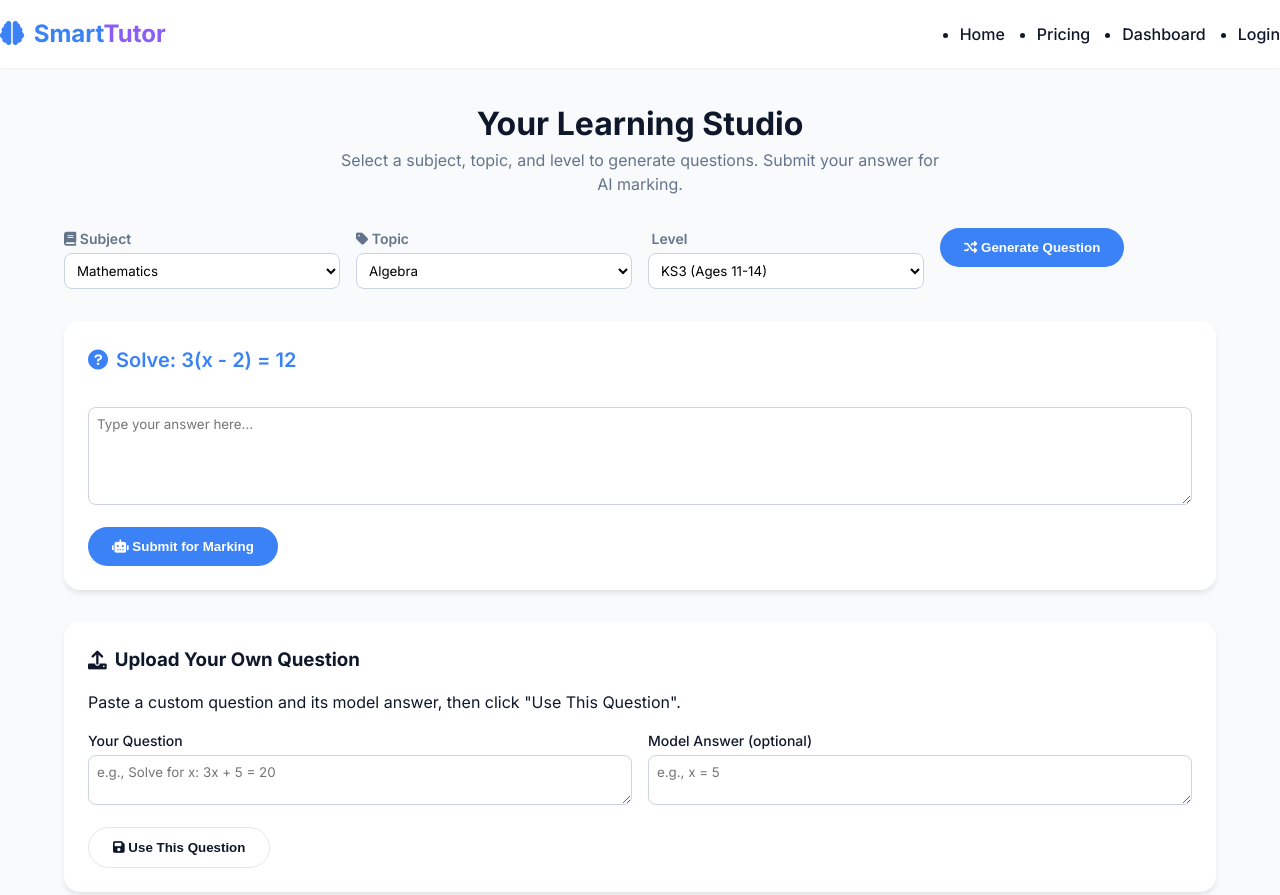
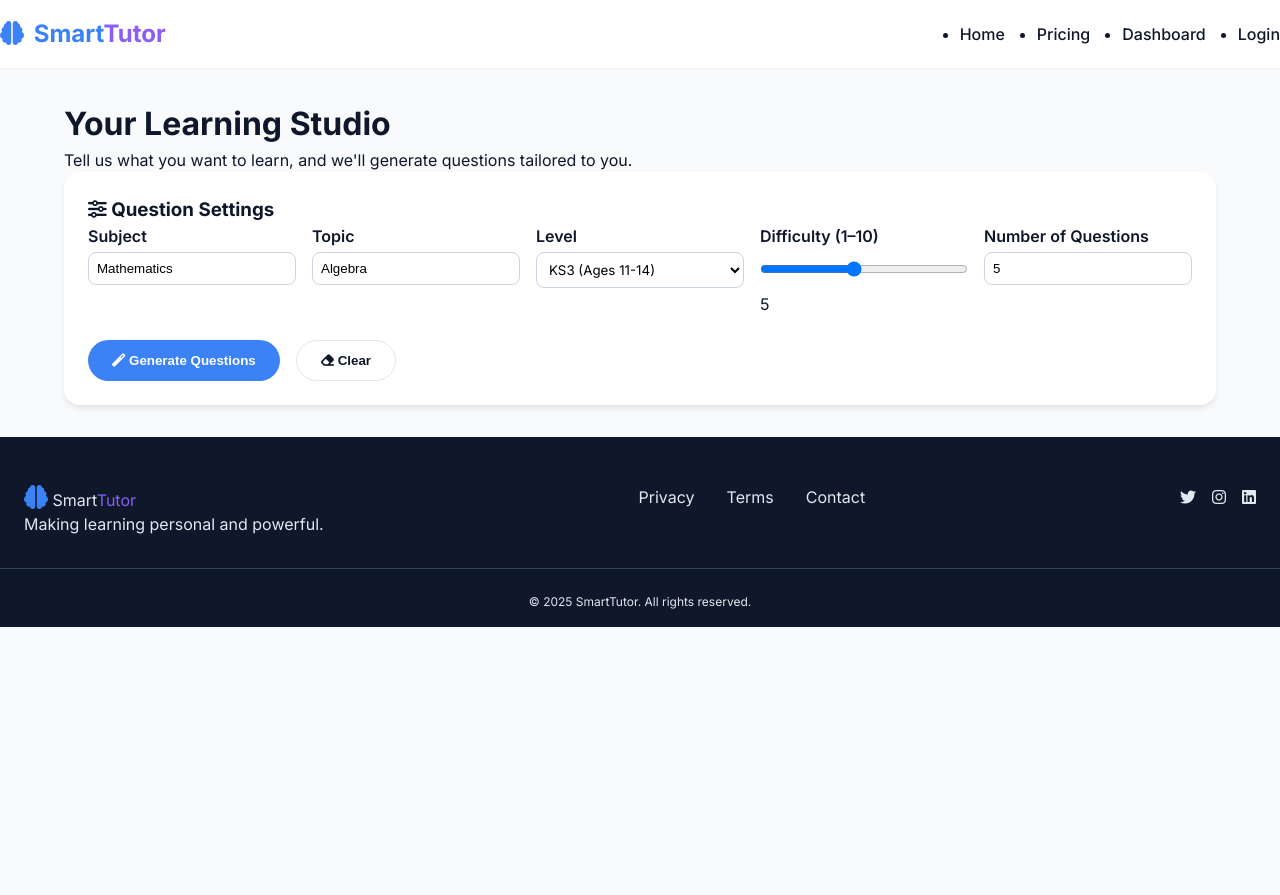
Before and after one commit to Harrry467/Deepseek2, a plain HTML site: page dashboard.html in a window 1280 px wide. Shown: the top 895 px of the page. After the commit the page ends 800 px from the top, so only its background shows below. Drawn offline with Linux system fonts and the light colour scheme.

Commit message:
Update dashboard.html

```diff
--- a/dashboard.html
+++ b/dashboard.html
@@ -8,84 +8,87 @@
     <link href="https://fonts.googleapis.com/css2?family=Inter:wght@300;400;500;600;700&display=swap" rel="stylesheet">
     <link rel="stylesheet" href="https://cdnjs.cloudflare.com/ajax/libs/font-awesome/6.0.0-beta3/css/all.min.css">
     <style>
-        /* Dashboard specific styles */
+        /* New dashboard specific styles */
         .dashboard-container {
             max-width: 1200px;
             margin: 2rem auto;
             padding: 0 1.5rem;
         }
-        .dashboard-header {
-            text-align: center;
-            margin-bottom: 2rem;
-        }
-        .controls-grid {
-            display: grid;
-            grid-template-columns: repeat(auto-fit, minmax(200px, 1fr));
-            gap: 1rem;
-            margin-bottom: 2rem;
-        }
-        .control-group label {
-            display: block;
-            font-weight: 600;
-            margin-bottom: 0.25rem;
-        }
-        select, textarea {
-            width: 100%;
-            padding: 0.5rem;
-            border-radius: 0.5rem;
-            border: 1px solid #cbd5e1;
-        }
-        .question-card {
+        .config-panel {
             background: white;
             border-radius: 1rem;
             padding: 1.5rem;
             margin-bottom: 2rem;
             box-shadow: 0 4px 6px -1px rgba(0,0,0,0.1);
         }
-        .question-header {
-            font-size: 1.25rem;
+        .config-grid {
+            display: grid;
+            grid-template-columns: repeat(auto-fit, minmax(200px, 1fr));
+            gap: 1rem;
+            margin-bottom: 1.5rem;
+        }
+        .config-group label {
+            display: block;
             font-weight: 600;
-            margin-bottom: 1rem;
+            margin-bottom: 0.25rem;
+        }
+        .config-group input, .config-group select {
+            width: 100%;
+            padding: 0.5rem;
+            border-radius: 0.5rem;
+            border: 1px solid #cbd5e1;
+        }
+        .difficulty-slider {
+            width: 100%;
+        }
+        .action-buttons {
             display: flex;
-            gap: 0.5rem;
-            align-items: center;
-            color: #3b82f6;
+            gap: 1rem;
+            flex-wrap: wrap;
         }
-        .answer-area textarea {
-            margin: 1rem 0;
+        .questions-panel {
+            background: white;
+            border-radius: 1rem;
+            padding: 1.5rem;
+            margin-bottom: 2rem;
+            box-shadow: 0 4px 6px -1px rgba(0,0,0,0.1);
+        }
+        .question-item {
+            border-bottom: 1px solid #e2e8f0;
+            padding: 1rem 0;
+        }
+        .question-item:last-child {
+            border-bottom: none;
+        }
+        .question-text {
+            font-weight: 600;
+            margin-bottom: 0.5rem;
+        }
+        .answer-input {
+            width: 100%;
+            padding: 0.5rem;
+            border-radius: 0.5rem;
+            border: 1px solid #cbd5e1;
+            margin-bottom: 0.5rem;
             resize: vertical;
         }
-        .feedback {
-            margin-top: 1rem;
-            padding: 1rem;
+        .feedback-item {
             background: #f1f5f9;
             border-radius: 0.5rem;
-            border-left: 4px solid #3b82f6;
+            padding: 0.75rem;
+            margin-top: 0.5rem;
+        }
+        .score {
+            font-weight: bold;
+            margin-bottom: 0.25rem;
         }
         .hidden {
             display: none;
         }
-        .score {
-            font-size: 1.5rem;
-            font-weight: bold;
-            margin-bottom: 0.5rem;
-        }
-        .upload-card {
-            background: white;
-            border-radius: 1rem;
-            padding: 1.5rem;
-            box-shadow: 0 4px 6px -1px rgba(0,0,0,0.1);
-        }
-        .upload-fields {
-            display: grid;
-            grid-template-columns: 1fr 1fr;
-            gap: 1rem;
-            margin: 1rem 0;
-        }
-        @media (max-width: 768px) {
-            .upload-fields {
-                grid-template-columns: 1fr;
-            }
+        .loading {
+            text-align: center;
+            padding: 2rem;
+            font-style: italic;
         }
     </style>
 </head>
@@ -103,69 +106,56 @@
     </nav>
 
     <div class="dashboard-container">
-        <div class="dashboard-header">
         <h1>Your Learning Studio</h1>
-            <p>Select a subject, topic, and level to generate questions. Submit your answer for AI marking.</p>
+        <p>Tell us what you want to learn, and we'll generate questions tailored to you.</p>
+
+        <!-- Configuration panel -->
+        <div class="config-panel">
+            <h3><i class="fas fa-sliders-h"></i> Question Settings</h3>
+            <div class="config-grid">
+                <div class="config-group">
+                    <label>Subject</label>
+                    <input type="text" id="subject" placeholder="e.g., Mathematics" value="Mathematics">
                 </div>
-
-        <!-- Controls -->
-        <div class="controls-grid">
-            <div class="control-group">
-                <label><i class="fas fa-book"></i> Subject</label>
-                <select id="subject">
-                    <option value="maths">Mathematics</option>
-                    <option value="physics">Physics</option>
-                    <option value="chemistry">Chemistry</option>
-                    <option value="biology">Biology</option>
-                    <option value="english">English</option>
-                </select>
+                <div class="config-group">
+                    <label>Topic</label>
+                    <input type="text" id="topic" placeholder="e.g., Algebra, Geometry" value="Algebra">
                 </div>
-            <div class="control-group">
-                <label><i class="fas fa-tag"></i> Topic</label>
-                <select id="topic"></select>
-            </div>
-            <div class="control-group">
-                <label><i class="fas fa-chart-simple"></i> Level</label>
+                <div class="config-group">
+                    <label>Level</label>
                     <select id="level">
                         <option value="KS3">KS3 (Ages 11-14)</option>
                         <option value="GCSE">GCSE (Ages 14-16)</option>
                         <option value="ALevel">A-Level (Ages 16-18)</option>
                     </select>
                 </div>
-            <div class="control-group">
-                <button id="generateBtn" class="btn-primary"><i class="fas fa-shuffle"></i> Generate Question</button>
+                <div class="config-group">
+                    <label>Difficulty (1–10)</label>
+                    <input type="range" id="difficulty" min="1" max="10" value="5" class="difficulty-slider">
+                    <span id="difficultyValue">5</span>
+                </div>
+                <div class="config-group">
+                    <label>Number of Questions</label>
+                    <input type="number" id="numQuestions" min="1" max="20" value="5">
+                </div>
+            </div>
+            <div class="action-buttons">
+                <button id="generateBtn" class="btn-primary"><i class="fas fa-magic"></i> Generate Questions</button>
+                <button id="clearBtn" class="btn-outline"><i class="fas fa-eraser"></i> Clear</button>
             </div>
         </div>
 
-        <!-- Question & Answer Card -->
-        <div class="question-card">
-            <div class="question-header">
-                <i class="fas fa-question-circle"></i>
-                <span id="questionText">Click "Generate Question" to start</span>
+        <!-- Questions panel (initially hidden) -->
+        <div id="questionsPanel" class="questions-panel hidden">
+            <h3><i class="fas fa-list"></i> Your Questions</h3>
+            <div id="questionsList"></div>
+            <div class="action-buttons" style="margin-top: 1rem;">
+                <button id="submitAnswersBtn" class="btn-primary"><i class="fas fa-check-circle"></i> Submit Answers</button>
             </div>
-            <div class="answer-area">
-                <textarea id="answerInput" rows="5" placeholder="Type your answer here..."></textarea>
-                <button id="submitBtn" class="btn-primary"><i class="fas fa-robot"></i> Submit for Marking</button>
-            </div>
-            <div id="feedback" class="feedback hidden"></div>
         </div>
 
-        <!-- Custom Question Upload -->
-        <div class="upload-card">
-            <h3><i class="fas fa-upload"></i> Upload Your Own Question</h3>
-            <p>Paste a custom question and its model answer, then click "Use This Question".</p>
-            <div class="upload-fields">
-                <div class="field-group">
-                    <label>Your Question</label>
-                    <textarea id="customQuestion" rows="2" placeholder="e.g., Solve for x: 3x + 5 = 20"></textarea>
-                </div>
-                <div class="field-group">
-                    <label>Model Answer (optional)</label>
-                    <textarea id="customModelAnswer" rows="2" placeholder="e.g., x = 5"></textarea>
-                </div>
-            </div>
-            <button id="setCustomBtn" class="btn-outline"><i class="fas fa-save"></i> Use This Question</button>
-        </div>
+        <!-- Loading indicator -->
+        <div id="loading" class="loading hidden">Generating questions, please wait...</div>
     </div>
 
     <footer>
@@ -177,10 +167,9 @@
         <div class="copyright"><p>&copy; 2025 SmartTutor. All rights reserved.</p></div>
     </footer>
 
-    <script src="js/questions.js"></script>
     <script src="js/dashboard.js"></script>
     <script>
-        // Update login/logout button based on session
+        // Update login/logout button
         const user = JSON.parse(localStorage.getItem('smarttutor_user'));
         const loginBtn = document.getElementById('loginLogoutBtn');
         if (user && user.email) {
@@ -195,6 +184,13 @@
             loginBtn.innerText = 'Login';
             loginBtn.href = 'login.html';
         }
+
+        // Update difficulty value display
+        const difficultySlider = document.getElementById('difficulty');
+        const difficultySpan = document.getElementById('difficultyValue');
+        difficultySlider.addEventListener('input', () => {
+            difficultySpan.textContent = difficultySlider.value;
+        });
     </script>
 </body>
 </html>
```
Lines whose indentation alone changed are shown as unchanged.
